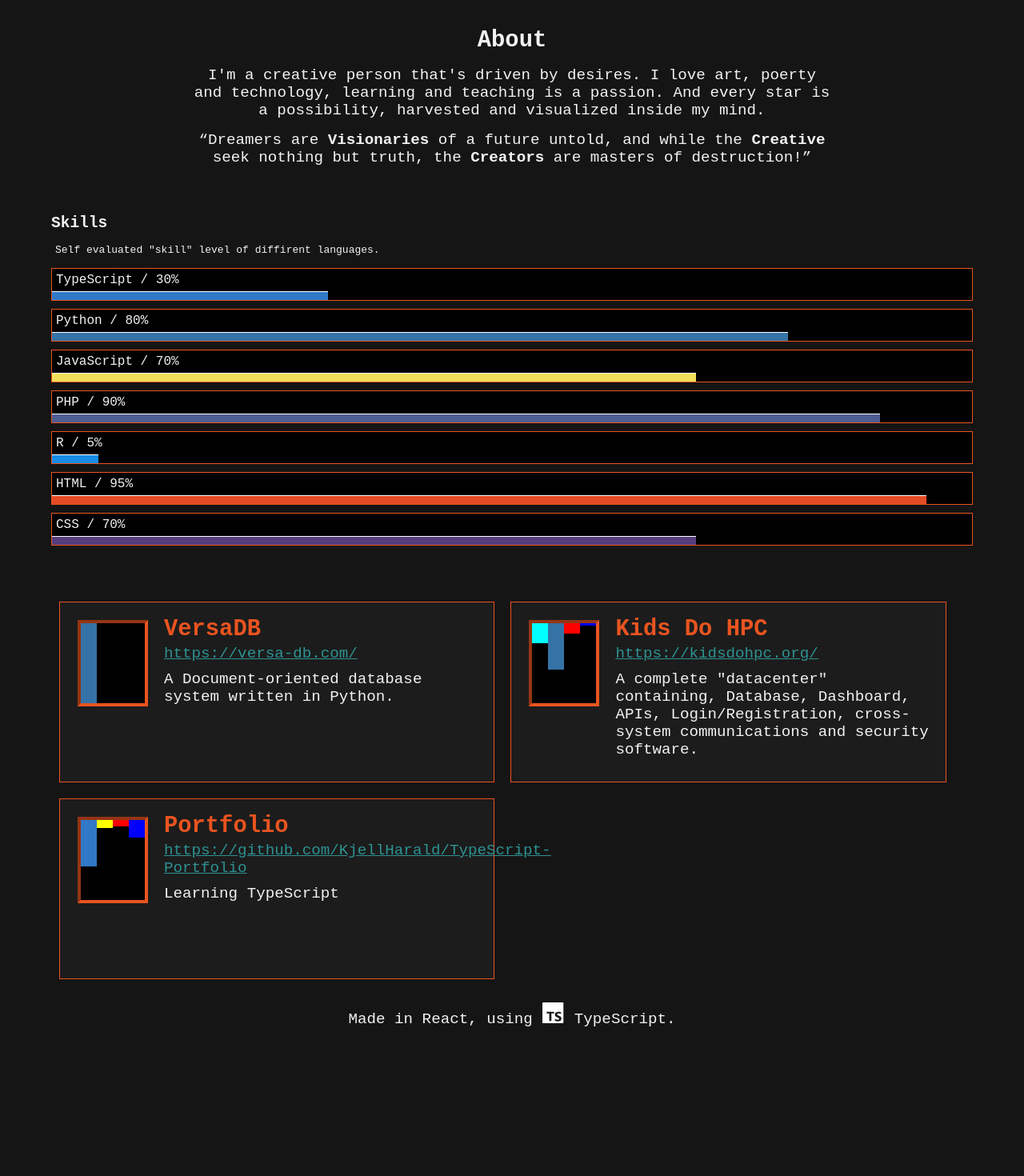
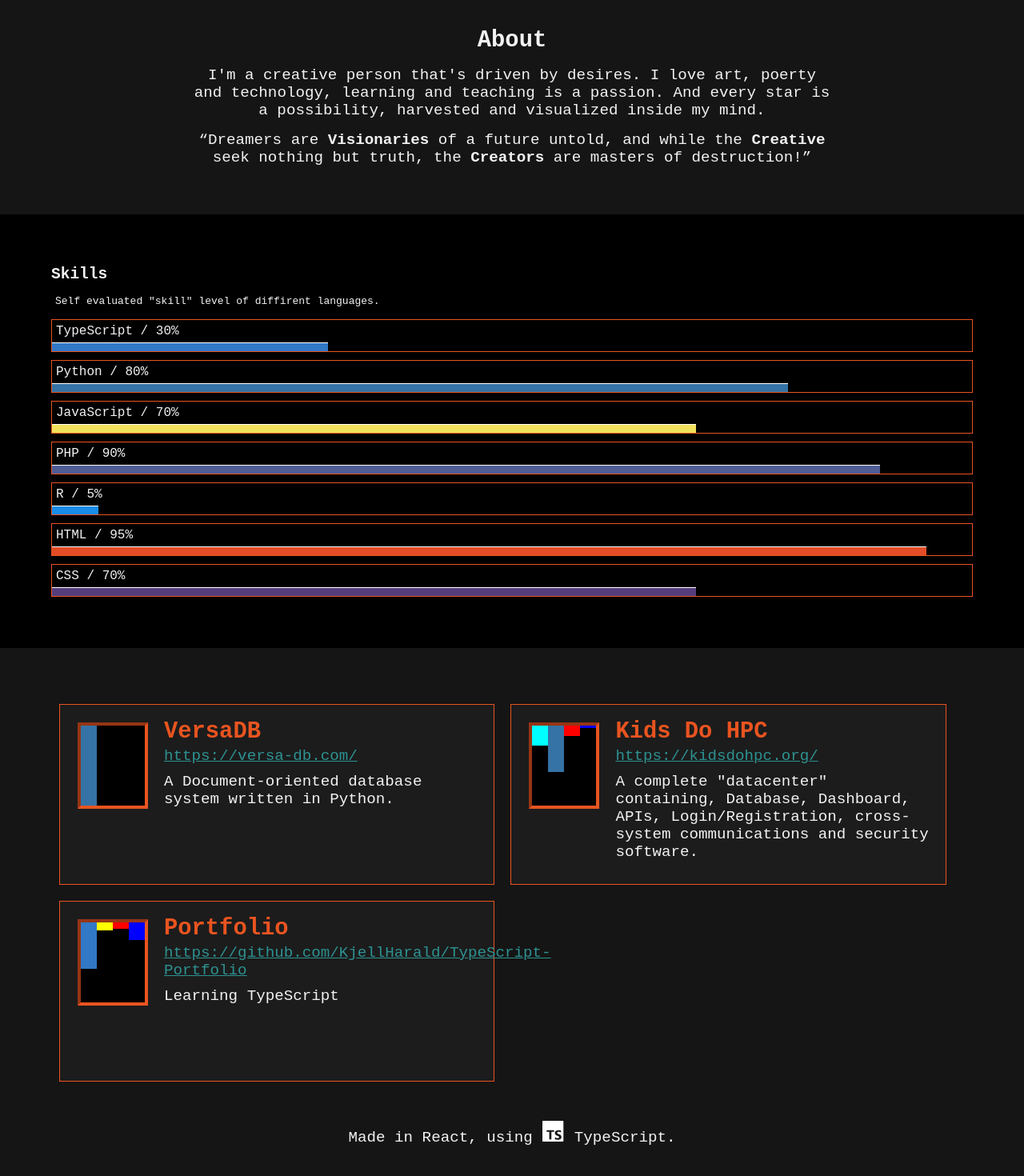
Before and after one commit to KjellHarald/TypeScript, a React (Create React App) app: page / in a window 1280 px wide. Shown: the part 378-1848 px from the top of the page at 80% size. Before the commit the page ends 1702 px from the top, so only its background shows below. Built offline with nearby package versions, Linux system fonts and the light colour scheme.

Commit message:
Fix types

```diff
--- a/src/About/index.tsx
+++ b/src/About/index.tsx
@@ -1,6 +1,6 @@
 import React from 'react';
 
-const About = ():any => {
+const About = ():JSX.Element => {
     return (
       <div className="about">
         <h2>About</h2>
--- a/src/App.css
+++ b/src/App.css
@@ -107,7 +107,7 @@ body {
   clear:both;
   text-align: center;
   font-size: 1.2rem;
-  padding:1em;
+  padding:2em;
   margin-bottom: 1em;
 }
 .TypeScriptLogo {
@@ -145,7 +145,8 @@ body {
 
 /*skills*/
 .mySkills {
-  width:90%;
+  padding:5% 5%;
+  background-color: #000;
   margin:0 auto;
   display:flex;
   flex-direction: column;
--- a/src/Hero/index.tsx
+++ b/src/Hero/index.tsx
@@ -1,7 +1,7 @@
 import React from 'react';
 import about from '../ts/about';
 
-const Hero = ():any => {
+const Hero = ():JSX.Element => {
     const [name, age] = about
     return (
       <div className="hero">
--- a/src/MadeIn/index.tsx
+++ b/src/MadeIn/index.tsx
@@ -1,7 +1,7 @@
 import React from 'react'
 import about from '../ts/about'
 
-const MadeIn = ():any => {
+const MadeIn = ():JSX.Element => {
     const madeIn = about[2]
     return (
         <div className="madein-notice">
--- a/src/Skills/index.tsx
+++ b/src/Skills/index.tsx
@@ -1,7 +1,7 @@
 import React from 'react'
 import languages from '../ts/languages'
 
-const Skills = ():any => {
+const Skills = ():JSX.Element => {
     const skills:JSX.Element[] = languages.map(lang => {
         const {name, experience, color} = lang
         const styling:any = {
--- a/src/ts/githubCodeFreq.ts
+++ b/src/ts/githubCodeFreq.ts
@@ -1,6 +1,6 @@
 import {useEffect, useState} from 'react'
 
-const CodeFrequency = ():any => {
+const CodeFrequency = ():any[] => {
     const [codebase, initCode] = useState([])
     const codefreq = async () => {
         const response = await fetch("https://api.github.com/repos/KjellHarald/kjellharald.github.io/languages", {
--- a/src/ts/index.tsx
+++ b/src/ts/index.tsx
@@ -6,7 +6,7 @@ import HtmlBarCreator from './prog/bar'
 import Skills from '../Skills'
 import MadeIn from '../MadeIn'
 
-const RenderProject = ():any => {
+const RenderProject = ():JSX.Element => {
     const proj:any = projects.map((project) => {
         const {name, website, description, languages} = project
         return (
@@ -23,7 +23,7 @@ const RenderProject = ():any => {
     return proj
 }
 
-const Render = ():any => {
+const Render = ():JSX.Element => {
     return (
         <>
             <Hero />
--- a/src/ts/prog/bar.tsx
+++ b/src/ts/prog/bar.tsx
@@ -1,6 +1,6 @@
 import React from 'react';
 // HTML Bar Graph Creator
-const HtmlBarCreator = (objArr:any) => {
+const HtmlBarCreator = (objArr:any[]):JSX.Element => {
     // Do dah mathy stoof
     const defaultMargin: number = 0
     const margin: number = 20
```
